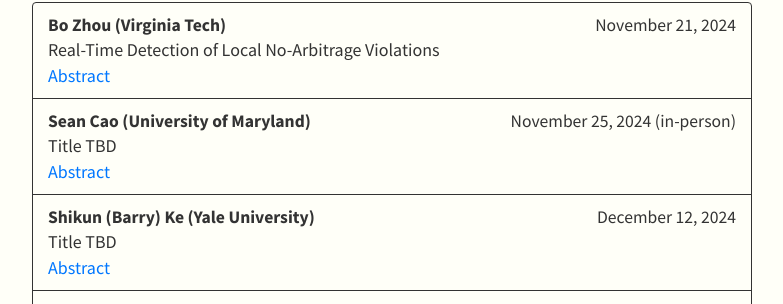
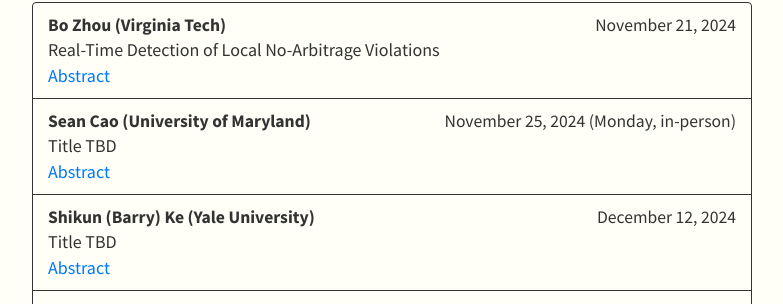
Before and after one commit to SML-Fin/SML-Fin.github.io, a Jekyll site: the page built from index.md, in a window 1280 px wide and 900 px high, scrolled down 423 px. Shown: the part 150-454 px from the top of the window, without its empty margins (248-1031 px from the left). Built offline with Jekyll 4.4.1, drawn with Linux system fonts in a browser that asks for light colours; nearby versions of some CDN libraries; our own code applies the rules of GitHub Pages for plain Markdown files.

Commit message:
Update talks.yml

```diff
--- a/_data/talks.yml
+++ b/_data/talks.yml
@@ -5,7 +5,7 @@
       title: Real-Time Detection of Local No-Arbitrage Violations
       abstract: This paper focuses on the task of detecting local episodes involving violation of the standard Itô semimartingale assumption for financial asset prices in real time that might induce arbitrage opportunities. Our proposed detectors, defined as stopping rules, are applied sequentially to continually incoming high-frequency data. We show that they are asymptotically exponentially distributed in the absence of Itô semimartingale violations. On the other hand, when a violation occurs, we can achieve immediate detection under infill asymptotics. A Monte Carlo study demonstrates that the asymptotic results provide a good approximation to the finite-sample behavior of the sequential detectors. An empirical application to S&P 500 index futures data corroborates the effectiveness of our detectors in swiftly identifying the emergence of an extreme return persistence episode in real time.
     - speaker: Sean Cao (University of Maryland)
-      date: November 25, 2024 (in-person)
+      date: November 25, 2024 (Monday, in-person)
       title: Title TBD
       abstract: TBD
     - speaker: Shikun (Barry) Ke (Yale University)
```
